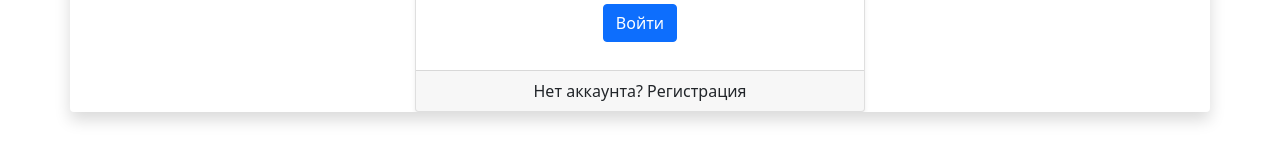
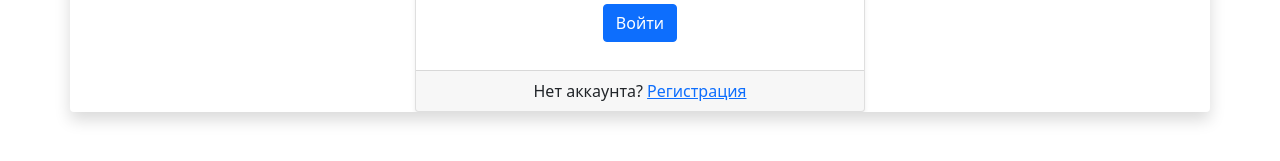
Before and after one commit to denivladislav/frontend-project-lvl4, a React app: page /login in a window 1280 px wide. Shown: the part 328-489 px from the top of the page. Built offline with nearby package versions, Linux system fonts and the light colour scheme; no server answers; the HTML template or start-up script is replaced by a standard one.

Commit message:
mistakes fixed

```diff
--- a/src/components/LoginPage.jsx
+++ b/src/components/LoginPage.jsx
@@ -125,9 +125,9 @@ export default () => {
             </Form>
           </Card.Body>
           <Card.Footer className="text-center">
-            <span>{t('login.footer')}</span>
+            {t('login.footer')}
             {' '}
-            <a as={Link} to="/signup">{t('login.link')}</a>
+            <Col as={Link} to="/signup">{t('login.link')}</Col>
           </Card.Footer>
         </Card>
       </Col>
```
